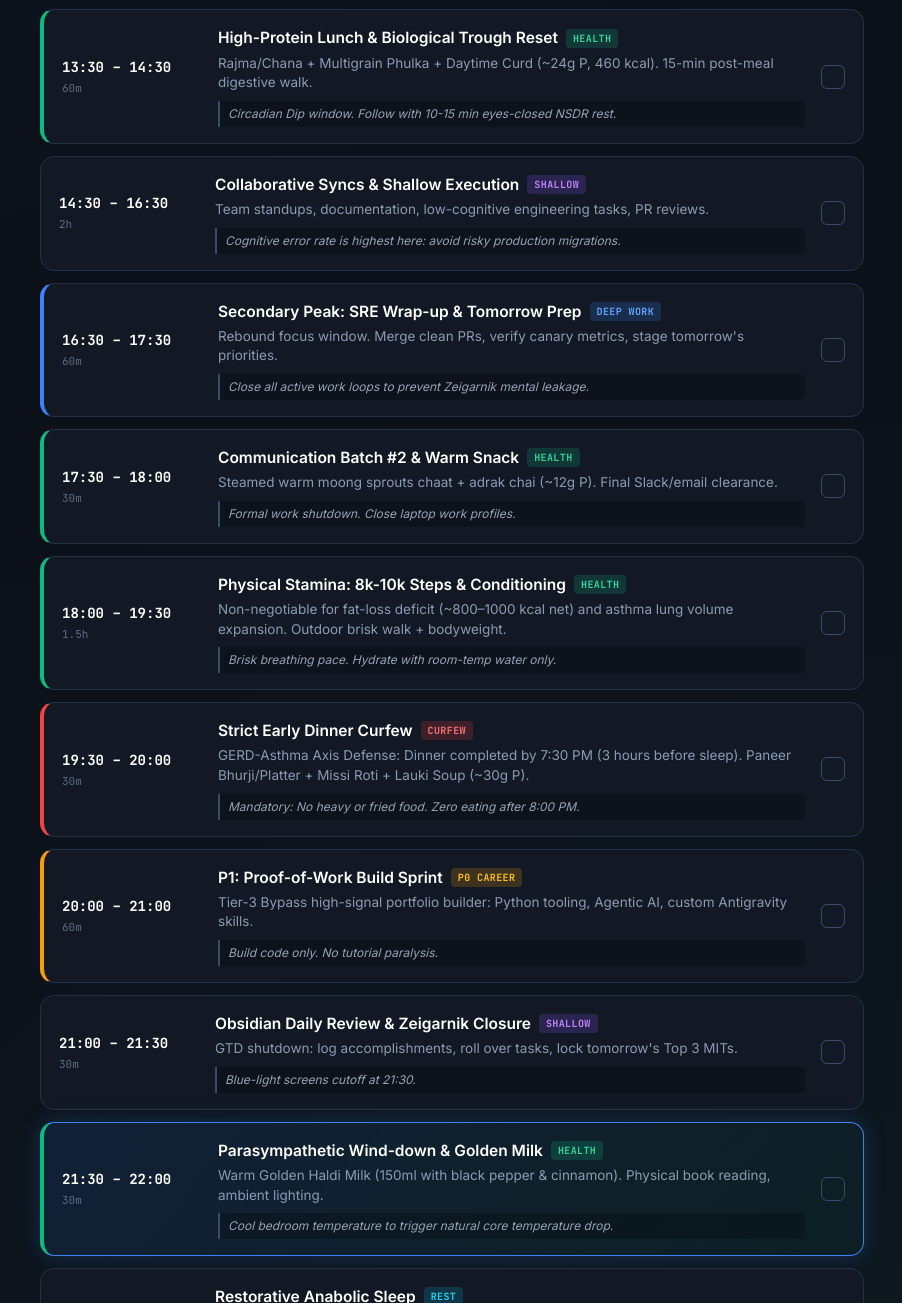
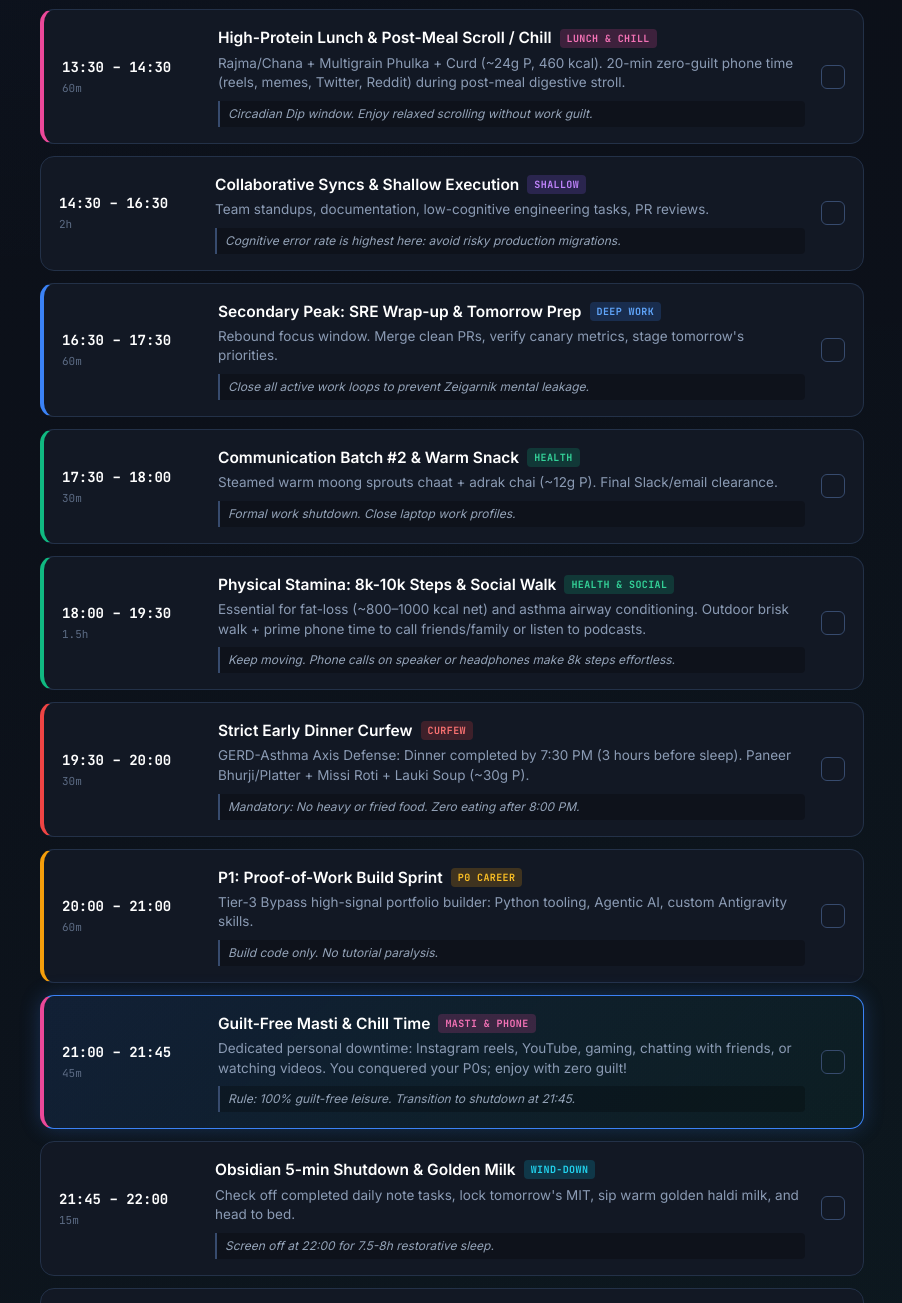
Before and after one commit to okpranavbansal/schedule, a plain HTML site: page index.html in a window 1280 px wide. Shown: the part 1497-2800 px from the top of the page, without its empty margins (188-1090 px from the left). Drawn offline with Linux system fonts and the light colour scheme.

Commit message:
feat(schedule): bake in guilt-free leisure, phone scroll, and social walk blocks

```diff
--- a/index.html
+++ b/index.html
@@ -30,6 +30,8 @@
       --p0-glow: rgba(245, 158, 11, 0.25);
       --curfew: #ef4444;
       --curfew-glow: rgba(239, 68, 68, 0.25);
+      --chill: #ec4899;
+      --chill-glow: rgba(236, 72, 153, 0.25);
       --shallow: #8b5cf6;
       --rest: #06b6d4;
 
@@ -361,6 +363,10 @@
       border-left: 4px solid var(--health);
     }
 
+    .block-card.is-chill {
+      border-left: 4px solid var(--chill);
+    }
+
     .time-col {
       display: flex;
       flex-direction: column;
@@ -416,6 +422,7 @@
     .tag-health { background: rgba(16, 185, 129, 0.2); color: #34d399; }
     .tag-shallow { background: rgba(139, 92, 246, 0.2); color: #c084fc; }
     .tag-rest { background: rgba(6, 182, 212, 0.2); color: #22d3ee; }
+    .tag-chill { background: rgba(236, 72, 153, 0.2); color: #f472b6; }
 
     .block-desc {
       font-size: 13.5px;
@@ -854,10 +861,10 @@
         },
         {
           start: "13:30", end: "14:30", dur: "60m",
-          title: "High-Protein Lunch & Biological Trough Reset",
-          tag: "Health", type: "health",
-          desc: "Rajma/Chana + Multigrain Phulka + Daytime Curd (~24g P, 460 kcal). 15-min post-meal digestive walk.",
-          rule: "Circadian Dip window. Follow with 10-15 min eyes-closed NSDR rest."
+          title: "High-Protein Lunch & Post-Meal Scroll / Chill",
+          tag: "Lunch & Chill", type: "chill",
+          desc: "Rajma/Chana + Multigrain Phulka + Curd (~24g P, 460 kcal). 20-min zero-guilt phone time (reels, memes, Twitter, Reddit) during post-meal digestive stroll.",
+          rule: "Circadian Dip window. Enjoy relaxed scrolling without work guilt."
         },
         {
           start: "14:30", end: "16:30", dur: "2h",
@@ -882,10 +889,10 @@
         },
         {
           start: "18:00", end: "19:30", dur: "1.5h",
-          title: "Physical Stamina: 8k-10k Steps & Conditioning",
-          tag: "Health", type: "health",
-          desc: "Non-negotiable for fat-loss deficit (~800–1000 kcal net) and asthma lung volume expansion. Outdoor brisk walk + bodyweight.",
-          rule: "Brisk breathing pace. Hydrate with room-temp water only."
+          title: "Physical Stamina: 8k-10k Steps & Social Walk",
+          tag: "Health & Social", type: "health",
+          desc: "Essential for fat-loss (~800–1000 kcal net) and asthma airway conditioning. Outdoor brisk walk + prime phone time to call friends/family or listen to podcasts.",
+          rule: "Keep moving. Phone calls on speaker or headphones make 8k steps effortless."
         },
         {
           start: "19:30", end: "20:00", dur: "30m",
@@ -902,18 +909,18 @@
           rule: "Build code only. No tutorial paralysis."
         },
         {
-          start: "21:00", end: "21:30", dur: "30m",
-          title: "Obsidian Daily Review & Zeigarnik Closure",
-          tag: "Shallow", type: "shallow",
-          desc: "GTD shutdown: log accomplishments, roll over tasks, lock tomorrow's Top 3 MITs.",
-          rule: "Blue-light screens cutoff at 21:30."
+          start: "21:00", end: "21:45", dur: "45m",
+          title: "Guilt-Free Masti & Chill Time",
+          tag: "Masti & Phone", type: "chill",
+          desc: "Dedicated personal downtime: Instagram reels, YouTube, gaming, chatting with friends, or watching videos. You conquered your P0s; enjoy with zero guilt!",
+          rule: "Rule: 100% guilt-free leisure. Transition to shutdown at 21:45."
         },
         {
-          start: "21:30", end: "22:00", dur: "30m",
-          title: "Parasympathetic Wind-down & Golden Milk",
-          tag: "Health", type: "health",
-          desc: "Warm Golden Haldi Milk (150ml with black pepper & cinnamon). Physical book reading, ambient lighting.",
-          rule: "Cool bedroom temperature to trigger natural core temperature drop."
+          start: "21:45", end: "22:00", dur: "15m",
+          title: "Obsidian 5-min Shutdown & Golden Milk",
+          tag: "Wind-down", type: "rest",
+          desc: "Check off completed daily note tasks, lock tomorrow's MIT, sip warm golden haldi milk, and head to bed.",
+          rule: "Screen off at 22:00 for 7.5-8h restorative sleep."
         },
         {
           start: "22:00", end: "07:00", dur: "9h",
```
